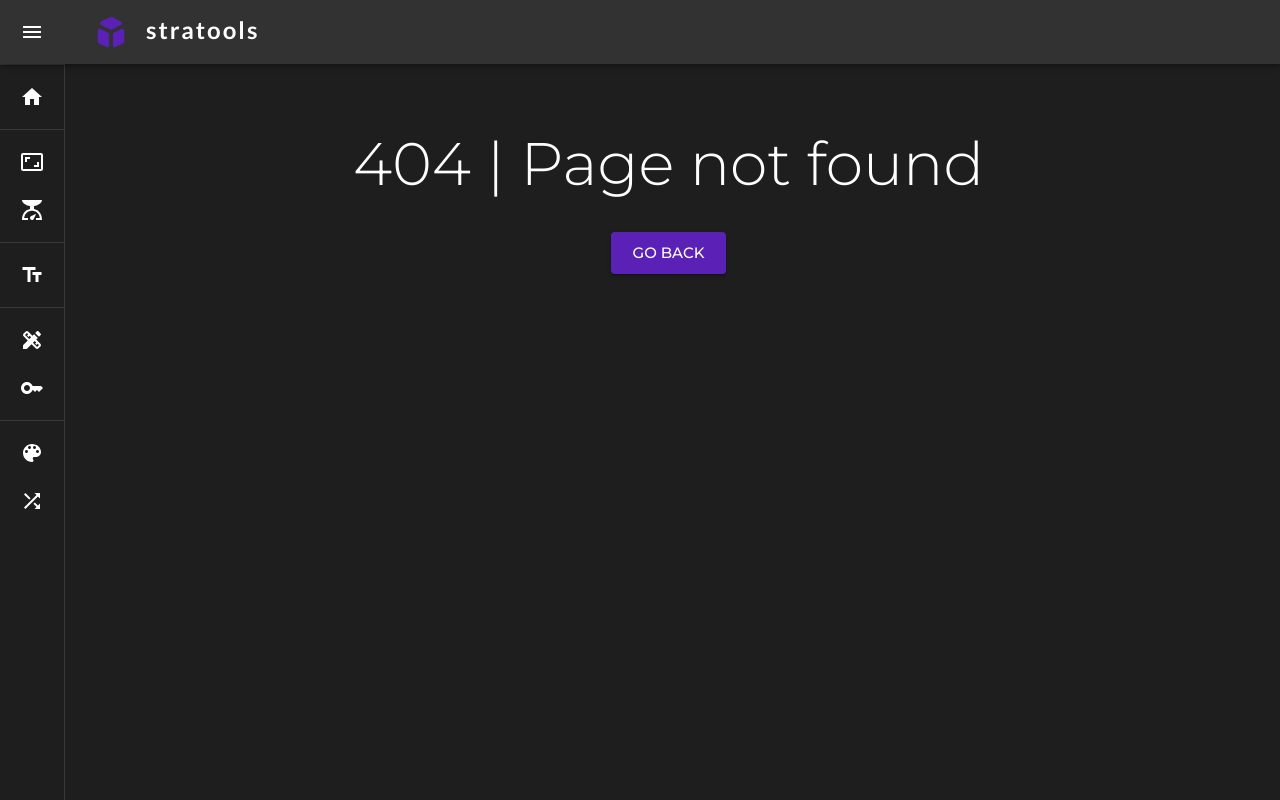
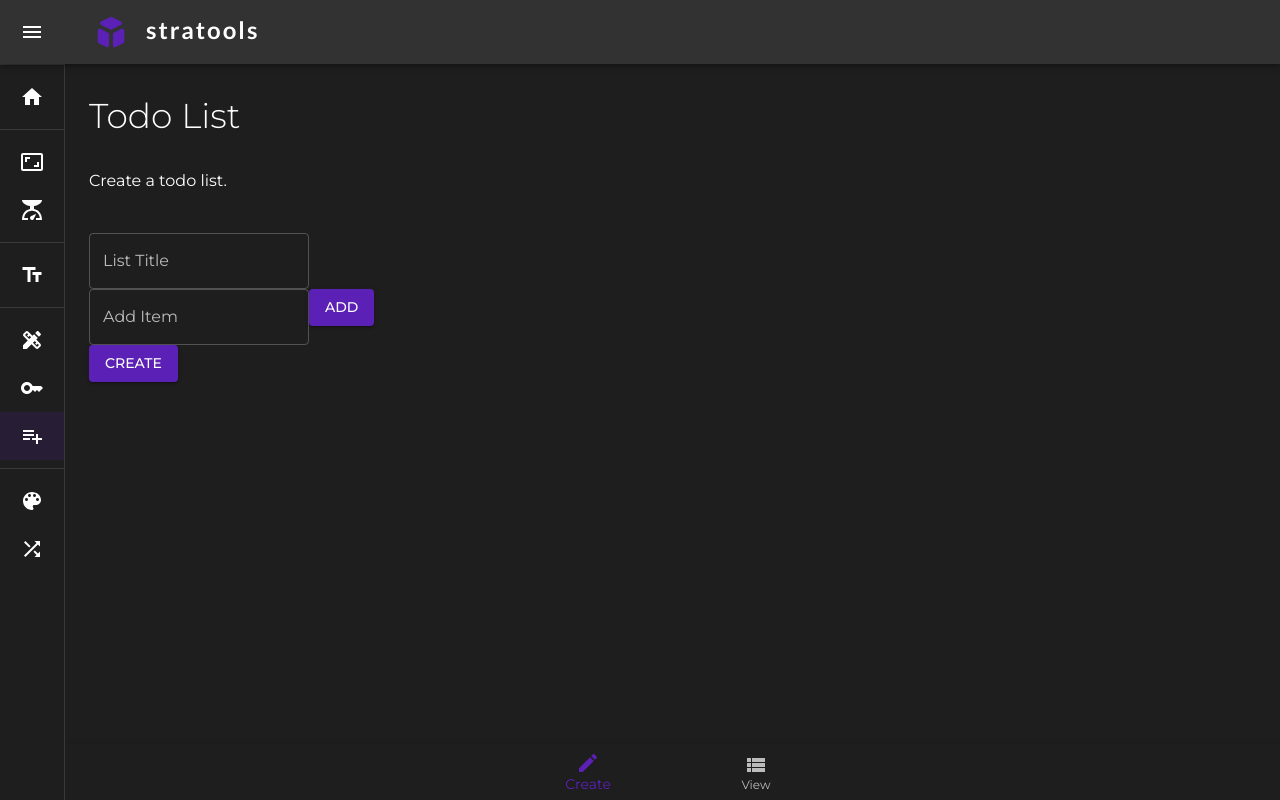
Before and after one commit to huffmanks/tools-nextjs, a Next.js app: page /generate/todo in a window 1280 px wide. Before the commit this address had no page. Built offline with nearby package versions, Linux system fonts and the light colour scheme.

Commit message:
todo list created

```diff
--- /dev/null
+++ b/components/TodoList/Create.jsx
@@ -0,0 +1,24 @@
+import { Button, TextField } from '@mui/material'
+
+const Create = ({ title, item, items, handleChange, handleAddItem, handleSubmit }) => {
+    return (
+        <>
+            <TextField variant='outlined' label='List Title' placeholder='Shopping List' name='title' value={title} onChange={handleChange} autoComplete='none' />
+            <div>
+                <TextField variant='outlined' label='Add Item' placeholder='Carrots' name='item' value={item} onChange={handleChange} autoComplete='none' />
+                <Button variant='contained' onClick={handleAddItem}>
+                    Add
+                </Button>
+            </div>
+
+            {items?.map((it) => (
+                <div key={it.id}>{it.text}</div>
+            ))}
+            <Button variant='contained' type='submit' onClick={handleSubmit}>
+                Create
+            </Button>
+        </>
+    )
+}
+
+export default Create
--- /dev/null
+++ b/components/TodoList/ListMenu.jsx
@@ -0,0 +1,84 @@
+import { useEffect, useId, useRef, useState } from 'react'
+
+import Box from '@mui/material/Box'
+import Paper from '@mui/material/Paper'
+import CssBaseline from '@mui/material/CssBaseline'
+import BottomNavigation from '@mui/material/BottomNavigation'
+import BottomNavigationAction from '@mui/material/BottomNavigationAction'
+
+import CreateIcon from '@mui/icons-material/Create'
+import ViewListIcon from '@mui/icons-material/ViewList'
+
+import Create from './Create'
+import View from './View'
+
+export default function FixedBottomNavigation() {
+    const ref = useRef(null)
+    const id = useId()
+
+    const [screen, setScreen] = useState(0)
+    const [title, setTitle] = useState('')
+    const [item, setItem] = useState('')
+    const [items, setItems] = useState([])
+    const [lists, setLists] = useState([])
+
+    const handleChange = (e) => {
+        const { name, value } = e.target
+
+        if (name === 'title') return setTitle(value)
+
+        if (name === 'item') return setItem(value)
+    }
+
+    const handleAddItem = () => {
+        setItems([
+            ...items,
+            {
+                id: id + item,
+                text: item,
+            },
+        ])
+
+        setItem('')
+    }
+
+    const handleSubmit = (e) => {
+        e.preventDefault()
+
+        setLists([
+            ...lists,
+            {
+                id: id + title,
+                title,
+                items,
+            },
+        ])
+
+        setTitle('')
+        setItem('')
+        setItems([])
+    }
+
+    useEffect(() => {
+        ref.current.ownerDocument.body.scrollTop = 0
+    }, [screen])
+
+    return (
+        <Box sx={{ pb: 7 }} ref={ref}>
+            <CssBaseline />
+            {screen === 1 ? <View lists={lists} /> : <Create title={title} item={item} items={items} handleChange={handleChange} handleAddItem={handleAddItem} handleSubmit={handleSubmit} />}
+
+            <Paper sx={{ position: 'fixed', bottom: 0, left: { xs: 56, sm: 64 }, right: 0 }} elevation={3}>
+                <BottomNavigation
+                    showLabels
+                    value={screen}
+                    onChange={(_, newScreen) => {
+                        setScreen(newScreen)
+                    }}>
+                    <BottomNavigationAction label='Create' icon={<CreateIcon />} />
+                    <BottomNavigationAction label='View' icon={<ViewListIcon />} />
+                </BottomNavigation>
+            </Paper>
+        </Box>
+    )
+}
--- /dev/null
+++ b/components/TodoList/View.jsx
@@ -0,0 +1,32 @@
+import { useState } from 'react'
+
+import { Accordion, AccordionDetails, AccordionSummary, Typography } from '@mui/material'
+import ExpandMoreIcon from '@mui/icons-material/ExpandMore'
+
+const View = ({ lists }) => {
+    const [expanded, setExpanded] = useState(1)
+
+    const handlePanel = (panel) => (_, newExpanded) => {
+        setExpanded(newExpanded ? panel : false)
+    }
+    return (
+        <>
+            {lists?.map((list) => (
+                <Accordion key={list.id} expanded={expanded === list.id} onChange={handlePanel(list.id)}>
+                    <AccordionSummary expandIcon={<ExpandMoreIcon />} aria-controls={`${list.id}-content`} id={`${list.id}-header`}>
+                        <Typography>{list.title}</Typography>
+                    </AccordionSummary>
+                    <AccordionDetails>
+                        <ul>
+                            {list.items.map((item) => (
+                                <li key={item.id}>{item.text}</li>
+                            ))}
+                        </ul>
+                    </AccordionDetails>
+                </Accordion>
+            ))}
+        </>
+    )
+}
+
+export default View
--- a/constants/routes.js
+++ b/constants/routes.js
@@ -1,11 +1,12 @@
-import HomeIcon from '@mui/icons-material/Home'
 import AspectRatioIcon from '@mui/icons-material/AspectRatio'
 import ColorLensIcon from '@mui/icons-material/ColorLens'
+import DesignServicesIcon from '@mui/icons-material/DesignServices'
+import HomeIcon from '@mui/icons-material/Home'
+import KeyIcon from '@mui/icons-material/Key'
+import PlaylistAddIcon from '@mui/icons-material/PlaylistAdd'
+import ScaleIcon from '@mui/icons-material/Scale'
+import ShuffleIcon from '@mui/icons-material/Shuffle'
 import TextFieldsIcon from '@mui/icons-material/TextFields'
-import ScaleIcon from '@mui/icons-material/Scale'
-import DesignServicesIcon from '@mui/icons-material/DesignServices'
-import KeyIcon from '@mui/icons-material/Key'
-import ShuffleIcon from '@mui/icons-material/Shuffle'
 
 export const mainRoutes = [
     {
@@ -64,6 +65,14 @@ export const generateRoutes = [
         icon: <KeyIcon />,
         description: 'Create a strong password.',
     },
+    {
+        path: '/generate/todo',
+        name: 'Todo List',
+        homeName: 'Todo List',
+        key: 'todo-list',
+        icon: <PlaylistAddIcon />,
+        description: 'Create a todo list.',
+    },
 ]
 
 export const pickerRoutes = [
--- /dev/null
+++ b/pages/generate/todo/index.jsx
@@ -0,0 +1,27 @@
+import { Typography } from '@mui/material'
+
+import SEO from '../../../components/layout/SEO'
+import PageTitle from '../../../components/layout/PageTitle'
+import ListMenu from '../../../components/TodoList/ListMenu'
+
+const TodoList = () => {
+    return (
+        <>
+            <SEO
+                description='Create a todo list.'
+                title='Todo List'
+                url='/generate/todo'
+                //    imageUrl='/todo-list.png'
+            />
+            <PageTitle>Todo List</PageTitle>
+
+            <Typography paragraph mb={5}>
+                Create a todo list.
+            </Typography>
+
+            <ListMenu />
+        </>
+    )
+}
+
+export default TodoList
```
Also changed, not shown: public/sw.js, 2 other files (tests, documents, lock files or other folders).
